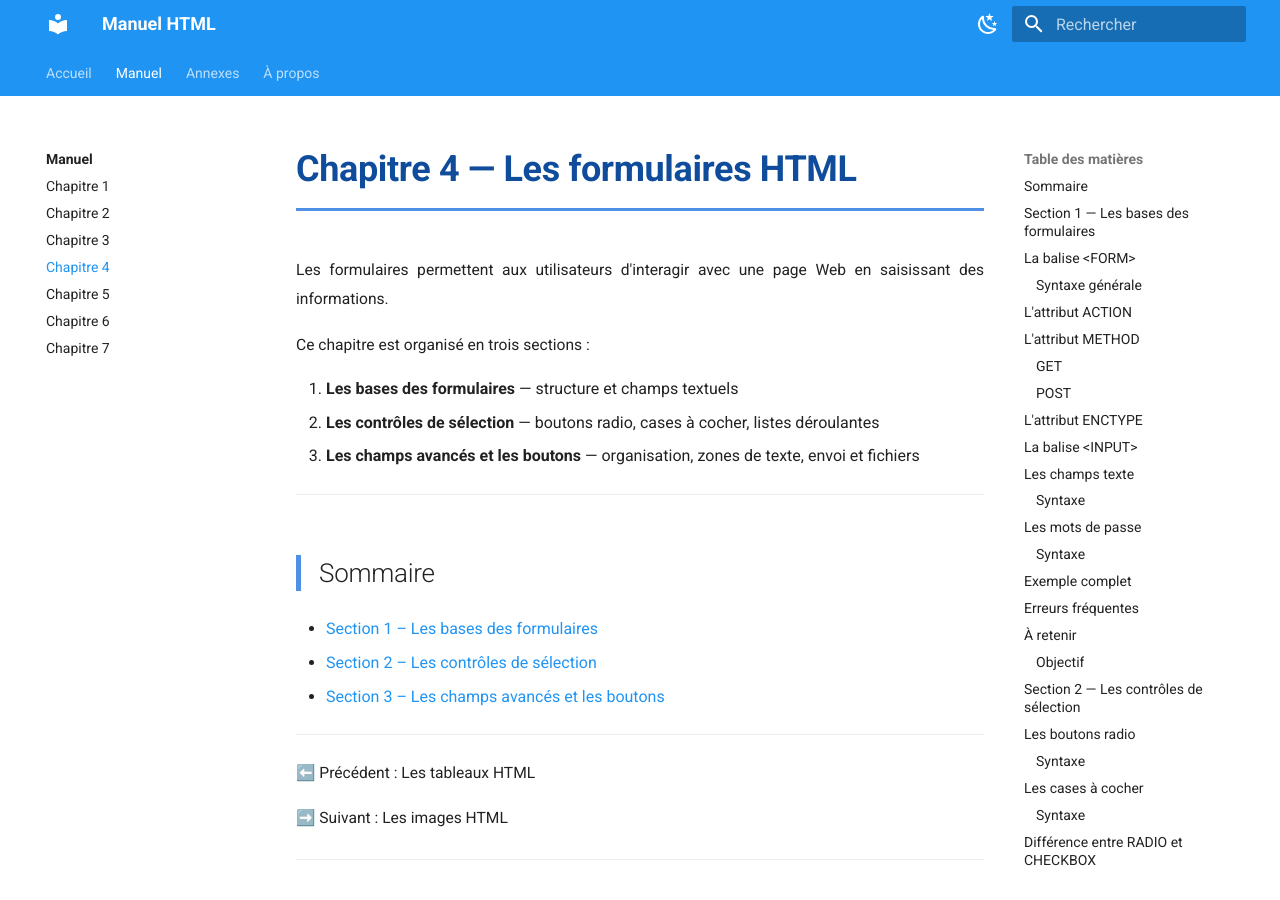
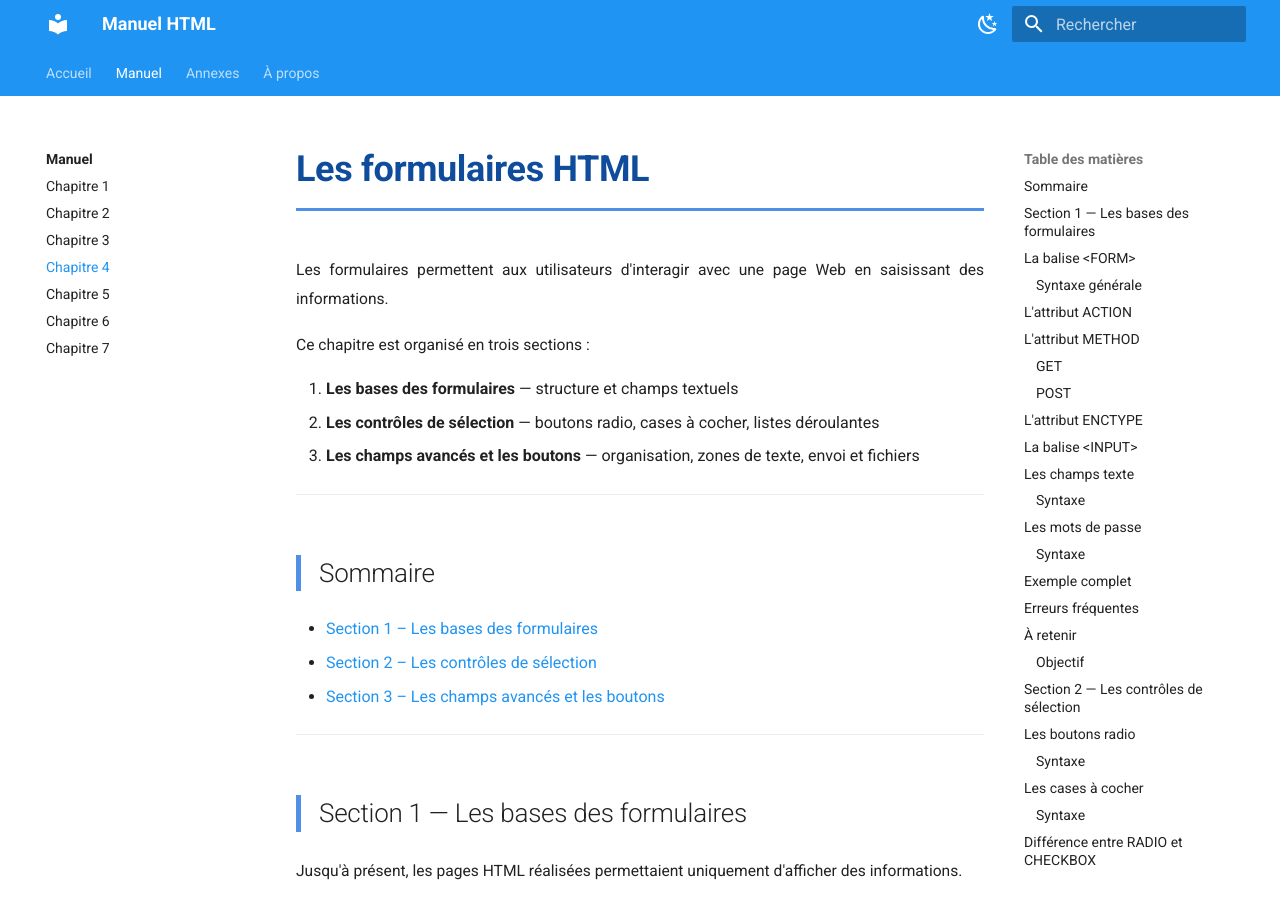
Before and after one commit to cuttyflam04/manuel-html, an MkDocs documentation site: the page built from docs/manuel/chapitre4/index.md, in a window 1280 px wide and 900 px high. Built offline with MkDocs 1.6.1 and Material for MkDocs 9.7.7, drawn with Linux system fonts in a browser that asks for light colours; some of the changed text lies outside the part shown.

Commit message:
légères corrections

```diff
--- a/docs/manuel/chapitre4/index.md
+++ b/docs/manuel/chapitre4/index.md
@@ -1,4 +1,4 @@
-# Chapitre 4 — Les formulaires HTML
+# Les formulaires HTML
 
 Les formulaires permettent aux utilisateurs d'interagir avec une page Web en saisissant des informations.
 
@@ -15,12 +15,6 @@ Ce chapitre est organisé en trois sections :
 - [Section 1 – Les bases des formulaires](#section-1--les-bases-des-formulaires)
 - [Section 2 – Les contrôles de sélection](#section-2--les-contrôles-de-sélection)
 - [Section 3 – Les champs avancés et les boutons](#section-3--les-champs-avancés-et-les-boutons)
-
----
-
-⬅️ Précédent : Les tableaux HTML
-
-➡️ Suivant : Les images HTML
 
 ---
 
@@ -327,10 +321,6 @@ Maîtriser la création d'un formulaire simple utilisant les balises :
 
 - `<FORM>`
 - `<INPUT>`
-
----
-
-⬅️ **Retour :** Introduction du chapitre
 
 ---
 
@@ -763,8 +753,6 @@ La sélection s'effectue généralement à l'aide des touches **Ctrl** ou **Maj*
 ### Objectif
 
 Maîtriser les contrôles de sélection proposés par HTML.
-
----
 
 ---
 
```
Also changed, not shown: site/404.html, site/about/index.html, site/index.html, site/manuel/annexes/annexe-a/index.html, site/manuel/annexes/annexe-b/index.html, site/manuel/chapitre1/index.html, site/manuel/chapitre2/index.html, site/manuel/chapitre3/index.html, site/manuel/chapitre4/index.html, site/manuel/chapitre5/index.html, site/manuel/chapitre6/index.html, site/manuel/chapitre7/index.html, site/manuel/index.html, site/sitemap.xml, 1 other file.
